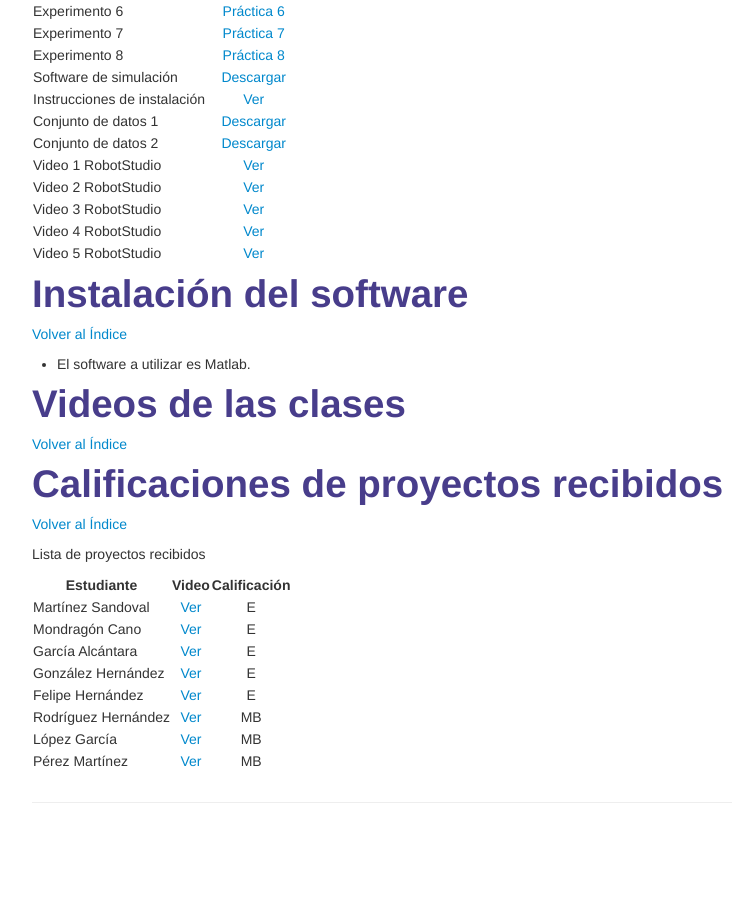
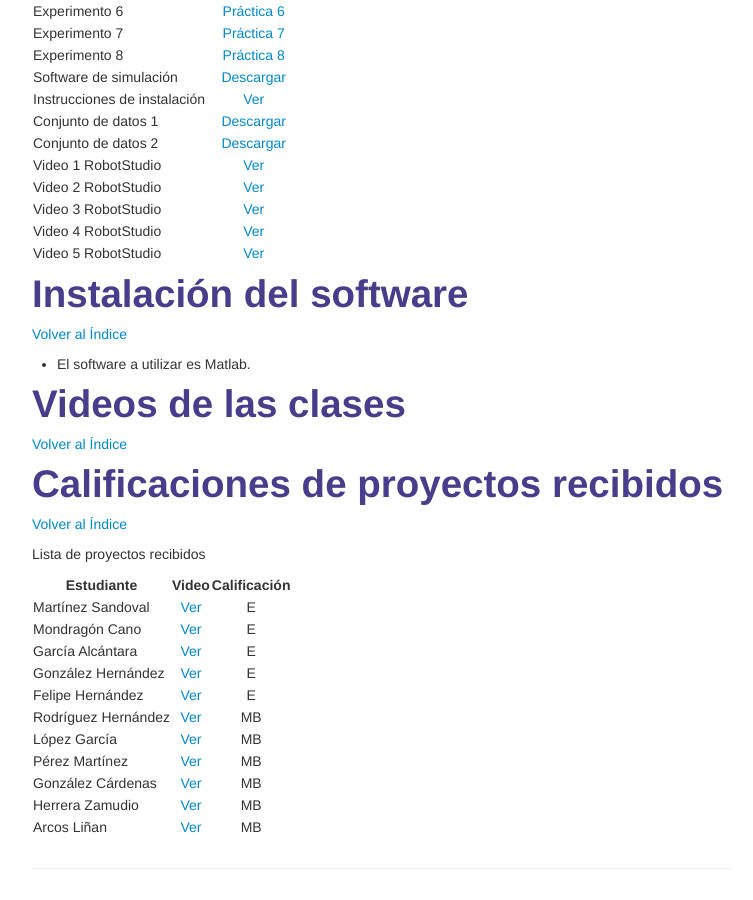
Before and after one commit to enriGarcia/enriGarcia.github.io, a Jekyll site: the page built from pages/teaching/ctrlDig.md, in a window 1280 px wide and 900 px high, scrolled down 975 px. Shown: the whole window, without its empty margins (258-1011 px from the left). Built offline with Jekyll 4.4.1, drawn with Linux system fonts in a browser that asks for light colours; before the commit the page ends 1809 px from its top, so only the background shows below that.

Commit message:
webpage update

```diff
--- a/pages/teaching/ctrlDig.md
+++ b/pages/teaching/ctrlDig.md
@@ -71,6 +71,9 @@ Lista de proyectos recibidos
 |Rodríguez Hernández          |[Ver           ](https://drive.google.com/file/d/1pdQ5hheg5kOHlO2and6qBWLkcvRYYUlS/view?usp=sharing)| MB |
 |López García                 |[Ver           ](https://drive.google.com/file/d/1leaTiijZNlbCfak2MWfdKgzY2BOrNoII/view?usp=sharing)| MB |
 |Pérez Martínez               |[Ver           ](https://drive.google.com/file/d/1n8V-WkctyjDabzNDkhAEMiCWxwPhN0od/view?usp=sharing)| MB |
+|González Cárdenas            |[Ver           ](https://drive.google.com/file/d/1pMpZqJTUIAzd_aLaMDEfXsUFpMTsTWZ1/view?usp=sharing)| MB |
+|Herrera Zamudio              |[Ver           ](https://drive.google.com/file/d/1yz6hHfgrcJ6y5I1pIKfkMJDycGqeAB4p/view?usp=sharing)| MB |
+|Arcos Liñan                  |[Ver           ](https://drive.google.com/file/d/1IERiExWT4TZS_9F6ztpvISmy27GBOIP9/view?usp=sharing)| MB |
 
 
 <!-- Note: this is how to write a comment in HTML. Everything in here won't show up on your webpage.-->
```
